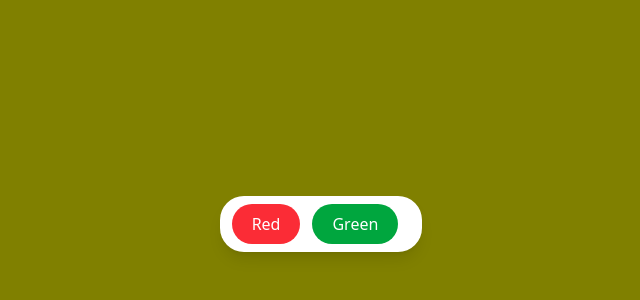
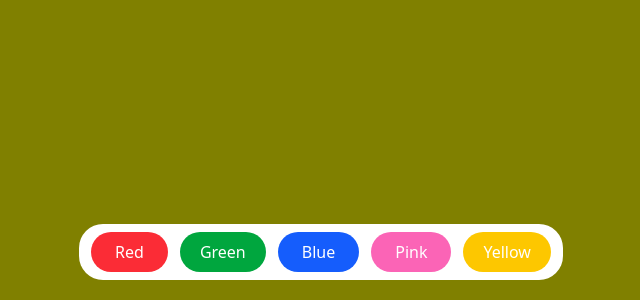
Before and after one commit to mustafakamran01/React, a React app in the folder 04_bgChanger/: page / in a window 1280 px wide. Shown: the part 500-800 px from the top of the page, without its empty margins (319-959 px from the left). Built offline with nearby package versions, Linux system fonts and the light colour scheme; the HTML template or start-up script is replaced by a standard one.

Commit message:
BG_Changer

```diff
--- a/04_bgChanger/src/App.jsx
+++ b/04_bgChanger/src/App.jsx
@@ -10,15 +10,34 @@ function App() {
     <div className="w-full h-screen"
     style={{backgroundColor: color}}
     >
-      <div className='fixed flex flex-wrap justify-center bottom-12 inset-x-0 px-2'>
-        <div className='flex flex-wrap justify-center gap-3 shadow-lg bg-white px-3 py-2 rounded-3xl'>
-          <button className='outline-none px-5 py-2 rounded-full text-white bg-red-500'
+      <div className='fixed flex flex-wrap justify-center bottom-5 inset-x-0 px-2'>
+
+        <div className='flex flex-wrap justify-center gap-3 shadow-none bg-white px-3 py-2 rounded-3xl'>
+
+          <button onClick={ () => setColor("red")}
+          className='outline-none px-6 py-2 rounded-full text-white bg-red-500'
           >Red</button>
-          <button className='outline-none px-5 py-2 rounded-full text-white bg-green-600'
+
+          <button onClick={ () => setColor("green")}
+          className='outline-none px-5 py-2 rounded-full text-white bg-green-600'
           >Green</button>
-          <button></button>
+
+          <button onClick={ () => setColor("blue")}
+          className='outline-none px-6 py-2 rounded-full bg-blue-600 text-white'
+          >Blue</button>
+
+          <button onClick={ () => setColor("pink")}
+          className='outline-none px-6 py-2 rounded-full bg-pink-400 text-white'
+          >Pink</button>
+
+          <button onClick={ () => setColor("yellow")}
+          className='outline-none px-5 py-2 bg-yellow-400 text-white rounded-full'
+          >Yellow</button>
+
         </div>
+
       </div>
+
     </div>
   )
 }
```
